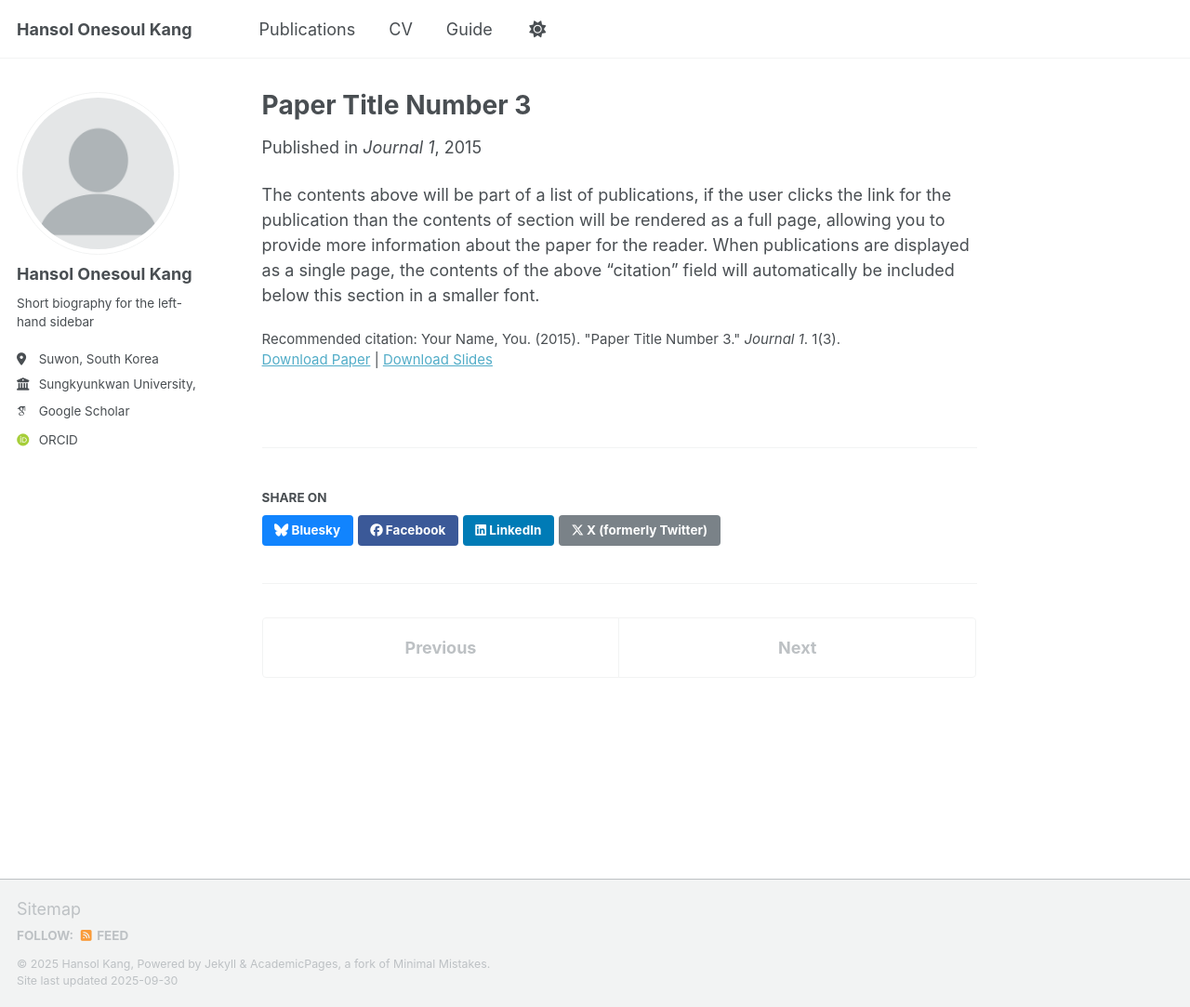
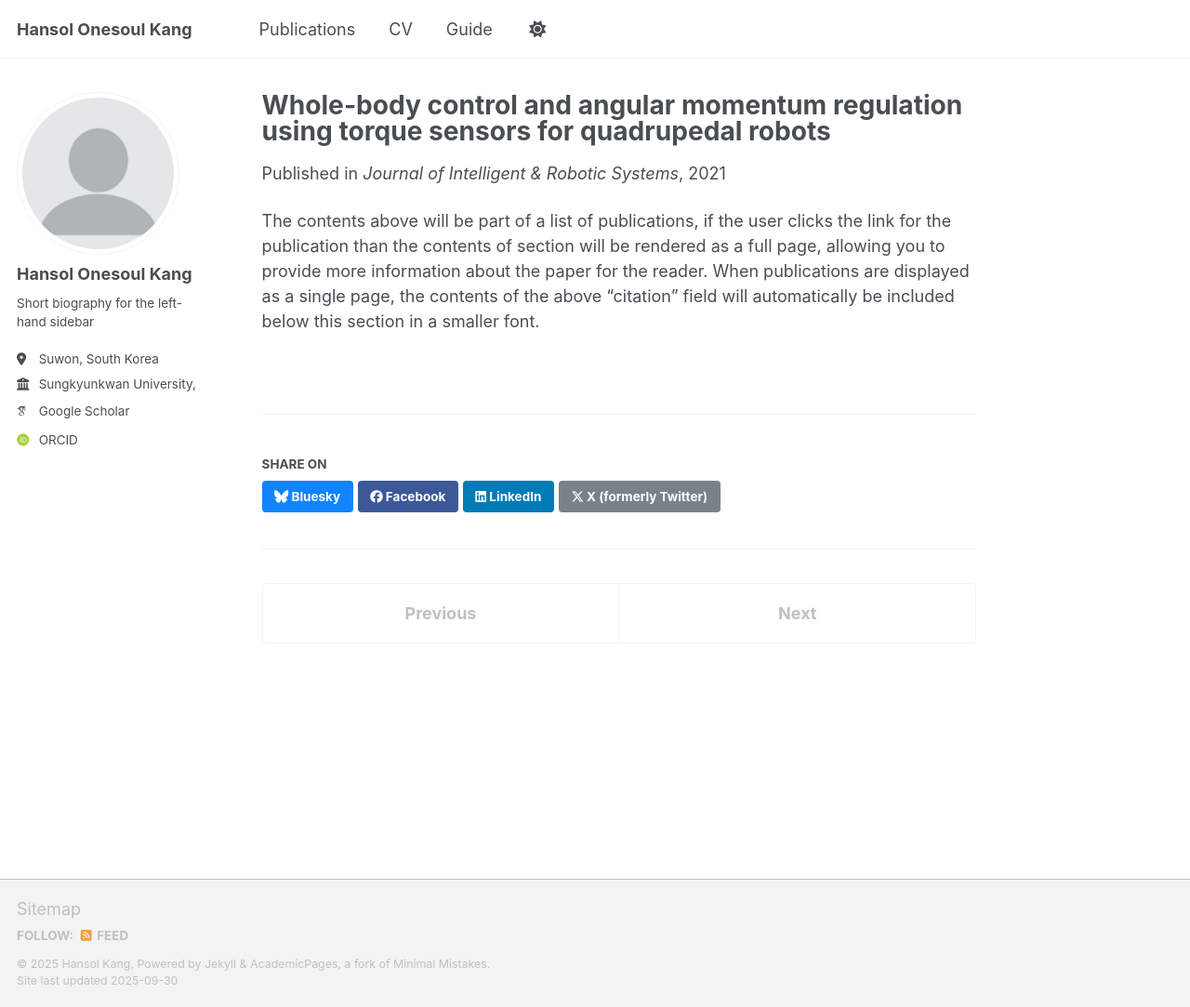
Before and after one commit to OnesoulKang/onesoulkang.github.io, a Jekyll site: the page built from _publications/2015-10-01-paper-title-number-3.md, in a window 1280 px wide and 1083 px high. Shown: the whole window at 93% size. Built offline with Jekyll 4.4.1, drawn with Linux system fonts in a browser that asks for light colours; some web fonts are replaced; a script that is not in the unit is left out.

Commit message:
Update 2015-10-01-paper-title-number-3.md

```diff
--- a/_publications/2015-10-01-paper-title-number-3.md
+++ b/_publications/2015-10-01-paper-title-number-3.md
@@ -1,14 +1,12 @@
 ---
-title: "Paper Title Number 3"
+title: "Whole-body control and angular momentum regulation using torque sensors for quadrupedal robots"
 collection: publications
 category: manuscripts
 permalink: /publication/2015-10-01-paper-title-number-3
 excerpt: 'This paper is about the number 3. The number 4 is left for future work.'
-date: 2015-10-01
-venue: 'Journal 1'
-slidesurl: 'http://academicpages.github.io/files/slides3.pdf'
-paperurl: 'http://academicpages.github.io/files/paper3.pdf'
-citation: 'Your Name, You. (2015). &quot;Paper Title Number 3.&quot; <i>Journal 1</i>. 1(3).'
+date: 2021-06-18
+venue: ' Journal of Intelligent & Robotic Systems'
+paperurl: 'https://link.springer.com/article/10.1007/s10846-021-01418-x'
 ---
 
 The contents above will be part of a list of publications, if the user clicks the link for the publication than the contents of section will be rendered as a full page, allowing you to provide more information about the paper for the reader. When publications are displayed as a single page, the contents of the above "citation" field will automatically be included below this section in a smaller font.
```
